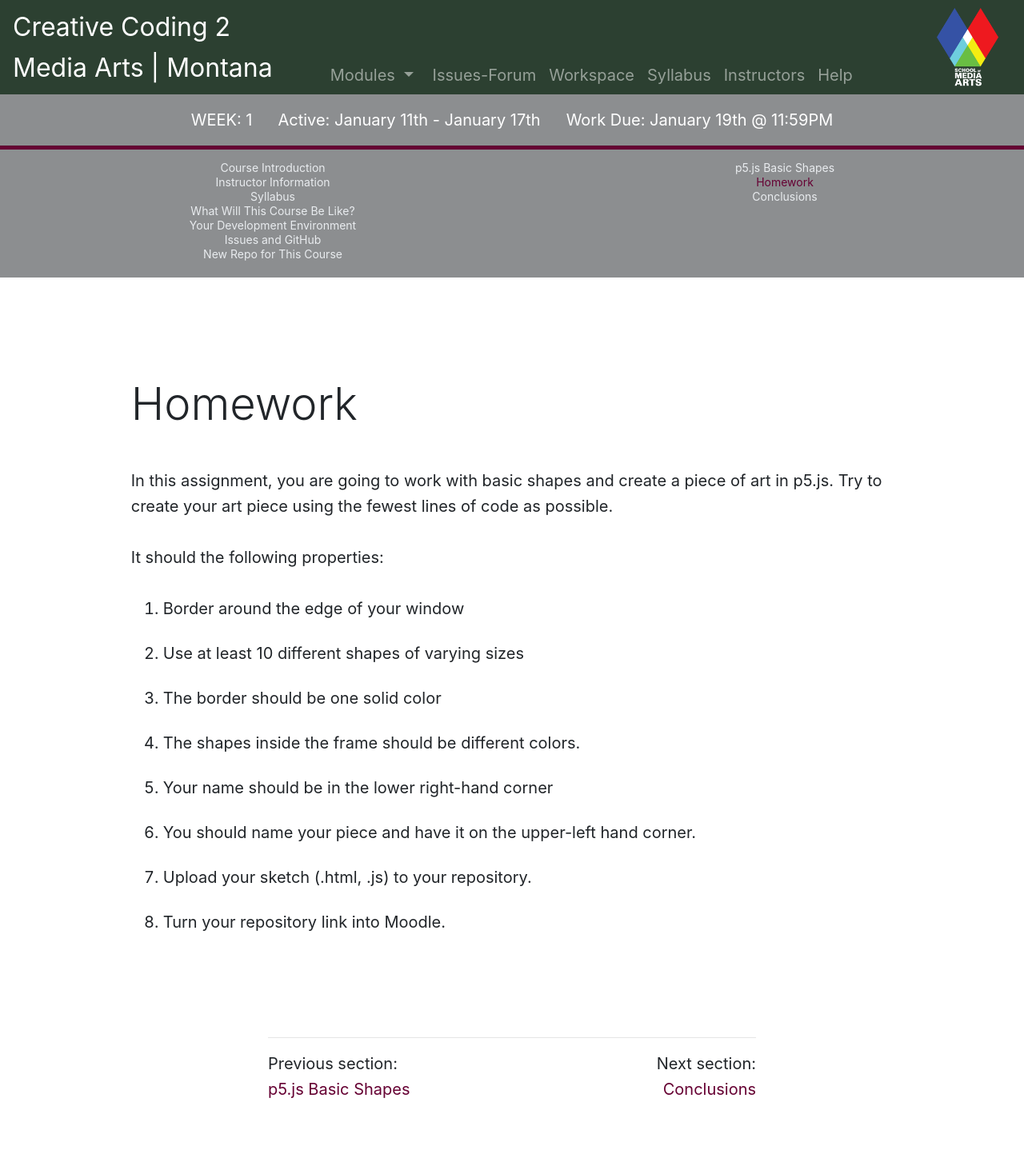
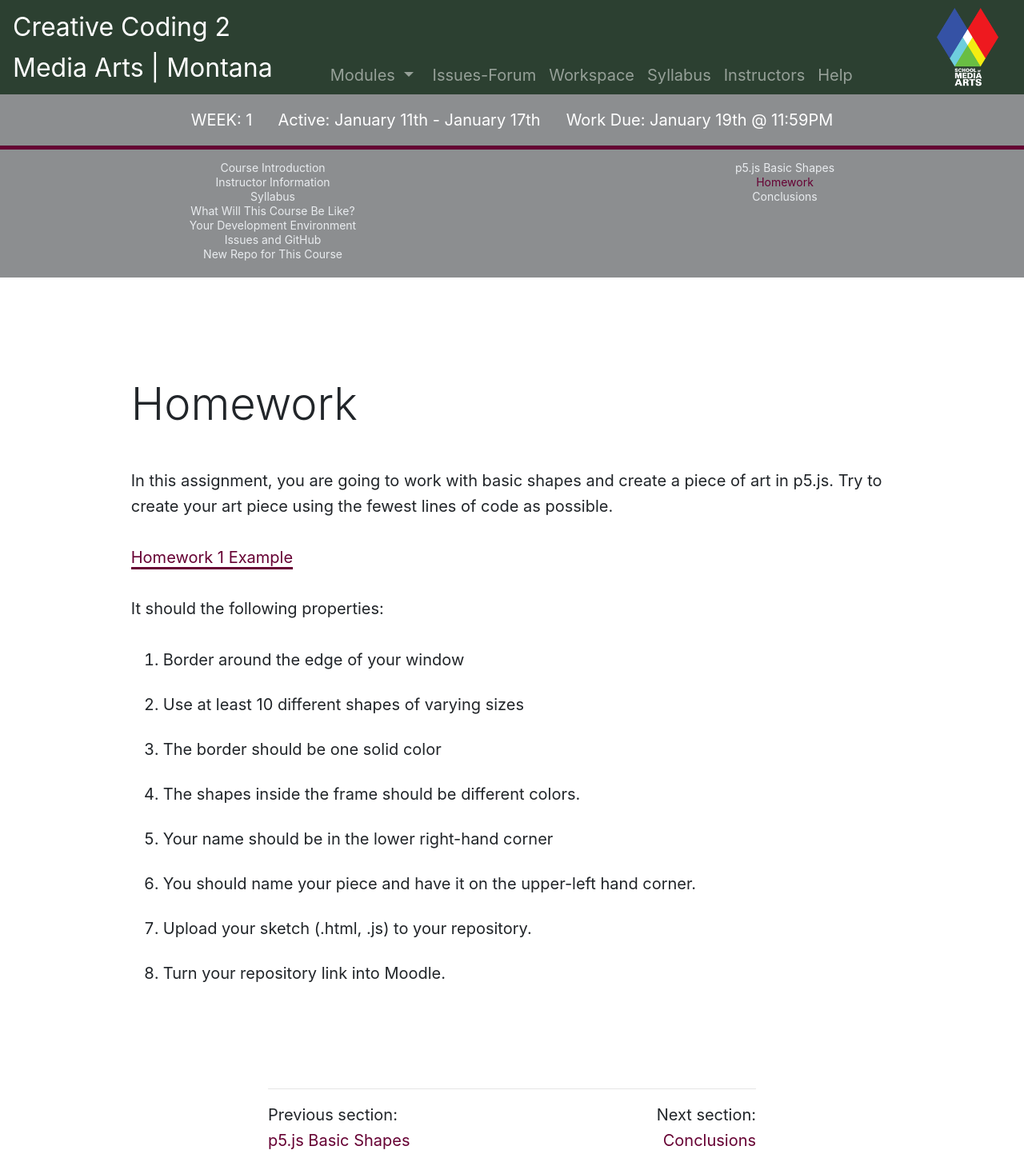
Before and after one commit to Montana-Media-Arts/220-creative-coding2-Spring2021, a Jekyll site: the page built from modules/week-1/_posts/2017-01-15-homework.md, in a window 1280 px wide. Shown: the whole page at 80% size. Built offline with Jekyll 4.4.1, drawn with Linux system fonts in a browser that asks for light colours; nearby versions of some CDN libraries; comment, search, counter and statistics services are not loaded; before the commit the page ends 1394 px from its top, so only the background shows below that.

Commit message:
Update 2017-01-15-homework.md

```diff
--- a/modules/week-1/_posts/2017-01-15-homework.md
+++ b/modules/week-1/_posts/2017-01-15-homework.md
@@ -7,6 +7,8 @@ jotted: false
 ## Homework
 
 In this assignment, you are going to work with basic shapes and create a piece of art in p5.js.  Try to create your art piece using the fewest lines of code as possible.
+
+<a href="https://github.com/Montana-Media-Arts/220_CreativeCoding2-Spring2021-Samples/tree/main/Homework%201" target="_new">Homework 1 Example</a>
 
 It should the following properties:
 
```
